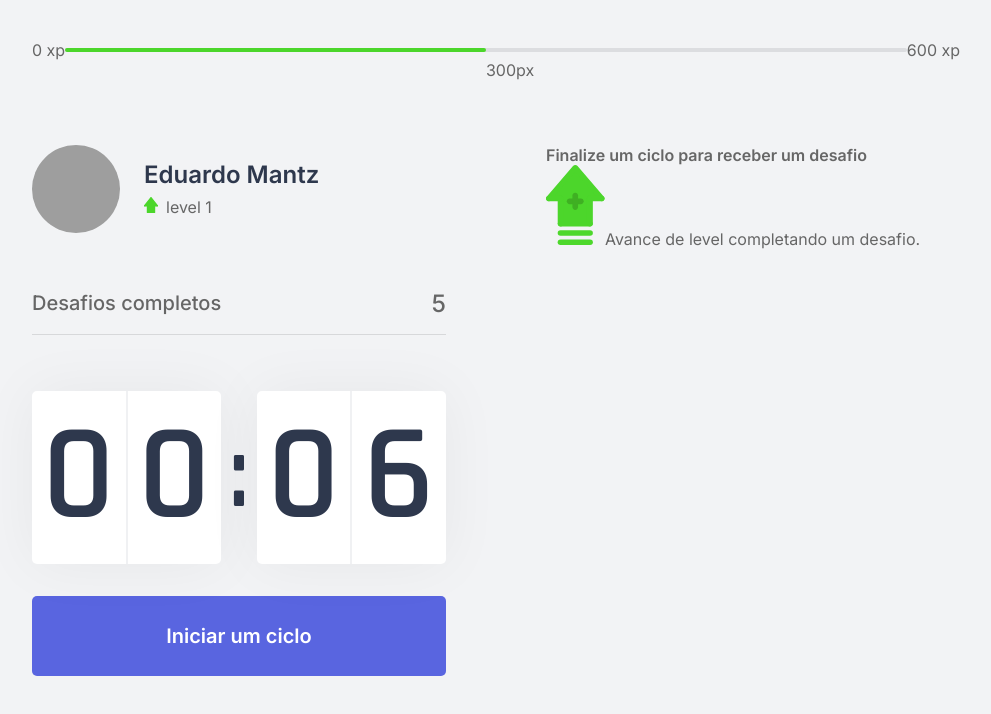
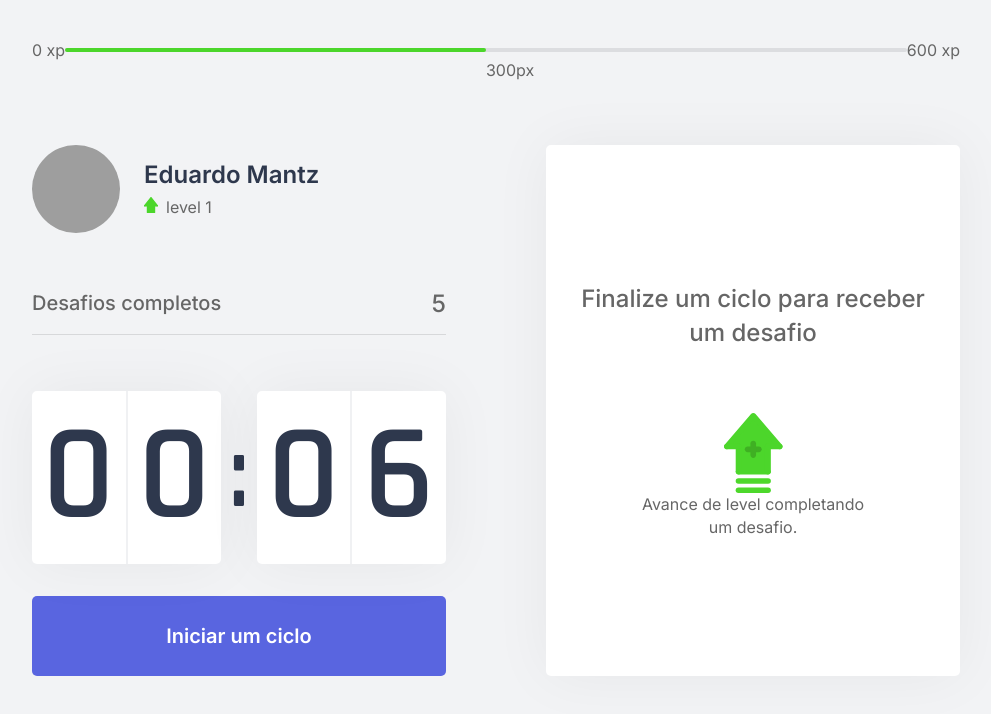
Before and after one commit to eduardomantz291/nlw-4-react-next-moveit, a Next.js app: page / in a window 1280 px wide. Shown: the top 714 px of the page, without its empty margins (144-1135 px from the left). Built offline with nearby package versions, Linux system fonts and the light colour scheme; grey boxes are pictures that could not be loaded.

Commit message:
challengeBox layaouts feito

```diff
--- a/src/styles/components/ChallengesBox.module.css
+++ b/src/styles/components/ChallengesBox.module.css
@@ -0,0 +1,40 @@
+.challengesBoxContainer {
+  height: 100%;
+
+  background: var(--white);
+  border-radius: 5px;
+  box-shadow: 0 0 60px rgba(0, 0, 0, 0.05);
+  padding: 1.5rem 2rem;
+
+  display: flex;
+  flex-direction: column;
+  align-items: center;
+  justify-content: center;
+
+  text-align: center;
+}
+
+.challengeNotActive {
+  display: flex;
+  flex-direction: column;
+  align-items: center;
+}
+
+.challengeNotActive strong {
+  font-size: 1.5rem;
+  font-weight: 500;
+  line-height: 1.4;
+}
+
+.challengeNotActive p {
+  display: flex;
+  flex-direction: column;
+  align-items: center;
+  line-height: 1.4;
+  max-width: 70%;
+  margin-top: 3rem;
+}
+
+.challengeNotActive p img {
+  margin-top: 1rem;
+}
```
